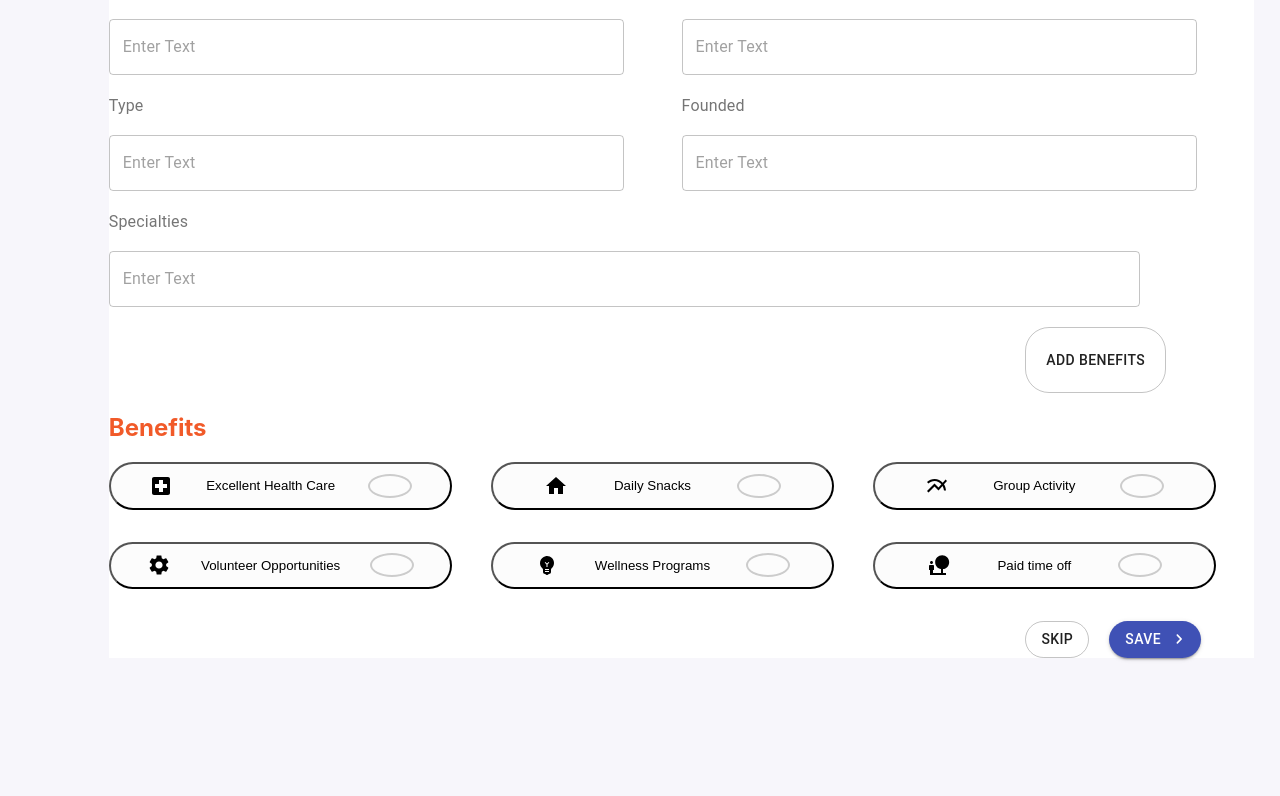
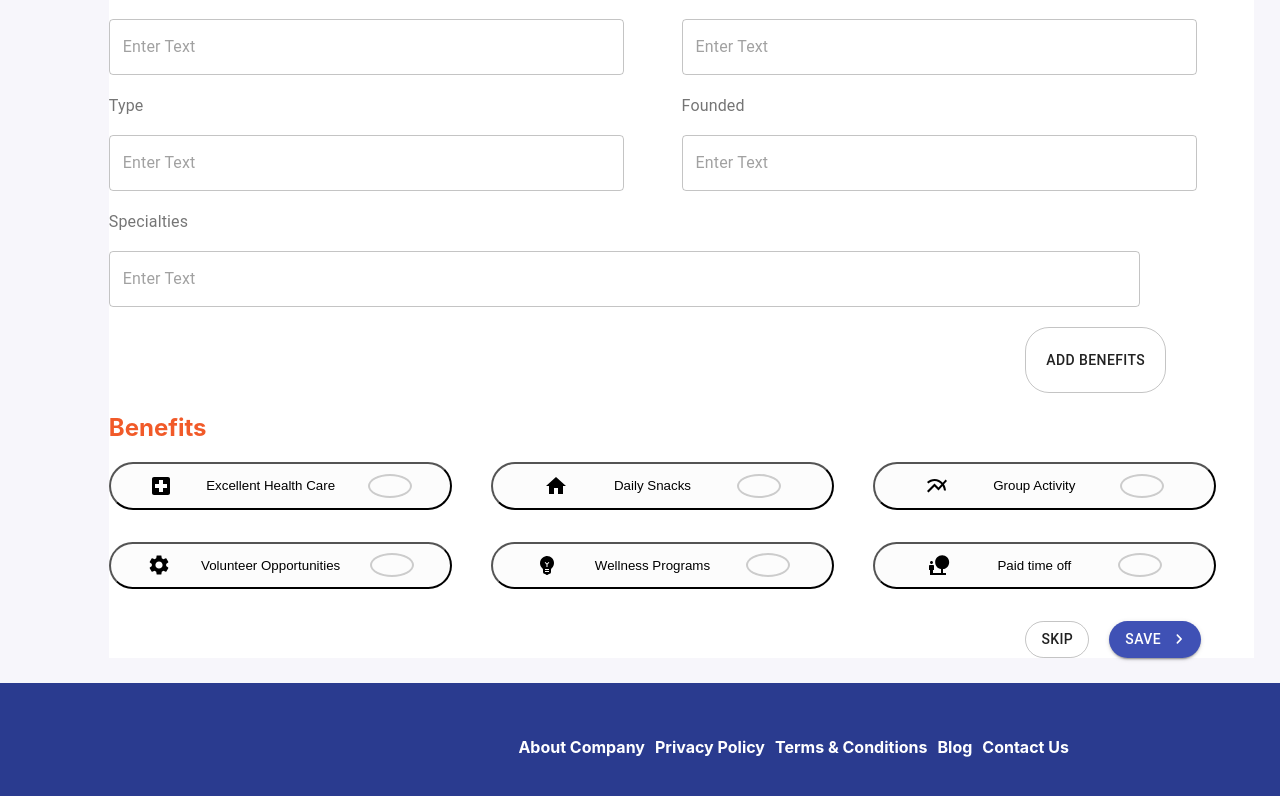
Before and after one commit to Arefin6/react-mui-task, a React (Create React App) app: page / in a window 1280 px wide. Shown: the part 1153-1949 px from the top of the page. Before the commit the page ends 1836 px from the top, so only its background shows below. Built offline with nearby package versions, Linux system fonts and the light colour scheme.

Commit message:
Footer Done

```diff
--- a/src/App.css
+++ b/src/App.css
@@ -40,3 +40,15 @@ body{
   background-color: #F77631;
   border: #fff;
 }
+.footer{
+  color: #fff;
+  background-color: #2A3B8F;
+  padding: 2rem;
+}
+.links{
+  margin-left: 40%;
+  display: flex;
+}
+.links h4{
+  margin-right: 10px;
+}
--- a/src/App.js
+++ b/src/App.js
@@ -1,5 +1,6 @@
 import './App.css';
 import CompanyForm from './components/CompanyForm/CompanyForm';
+import Footer from './components/Footer/Footer';
 import Header from './components/Header/Header';
 import Nav from './components/Nav/Nav';
 
@@ -9,6 +10,7 @@ function App() {
       <Nav></Nav>
       <Header></Header>
       <CompanyForm></CompanyForm>
+      <Footer></Footer>
 
     </div>
   );
--- /dev/null
+++ b/src/components/Footer/Footer.js
@@ -0,0 +1,18 @@
+import React from 'react';
+
+const Footer = () => {
+    return (
+        <div className="footer">
+            <div className="links">
+            <h4>About Company</h4>
+            <h4>Privacy Policy</h4>
+            <h4>Terms & Conditions</h4>
+            <h4>Blog</h4>
+            <h4>Contact Us</h4>
+            </div>
+
+        </div>
+    );
+};
+
+export default Footer;
--- a/src/components/Nav/Nav.js
+++ b/src/components/Nav/Nav.js
@@ -1,5 +1,4 @@
 import React from 'react';
-import './Nav.css';
 import {AppBar,Toolbar, Typography} from '@material-ui/core';
 import {makeStyles} from '@material-ui/core/styles';
 
```
Also changed, not shown: src/components/Nav/Nav.css (deleted).
